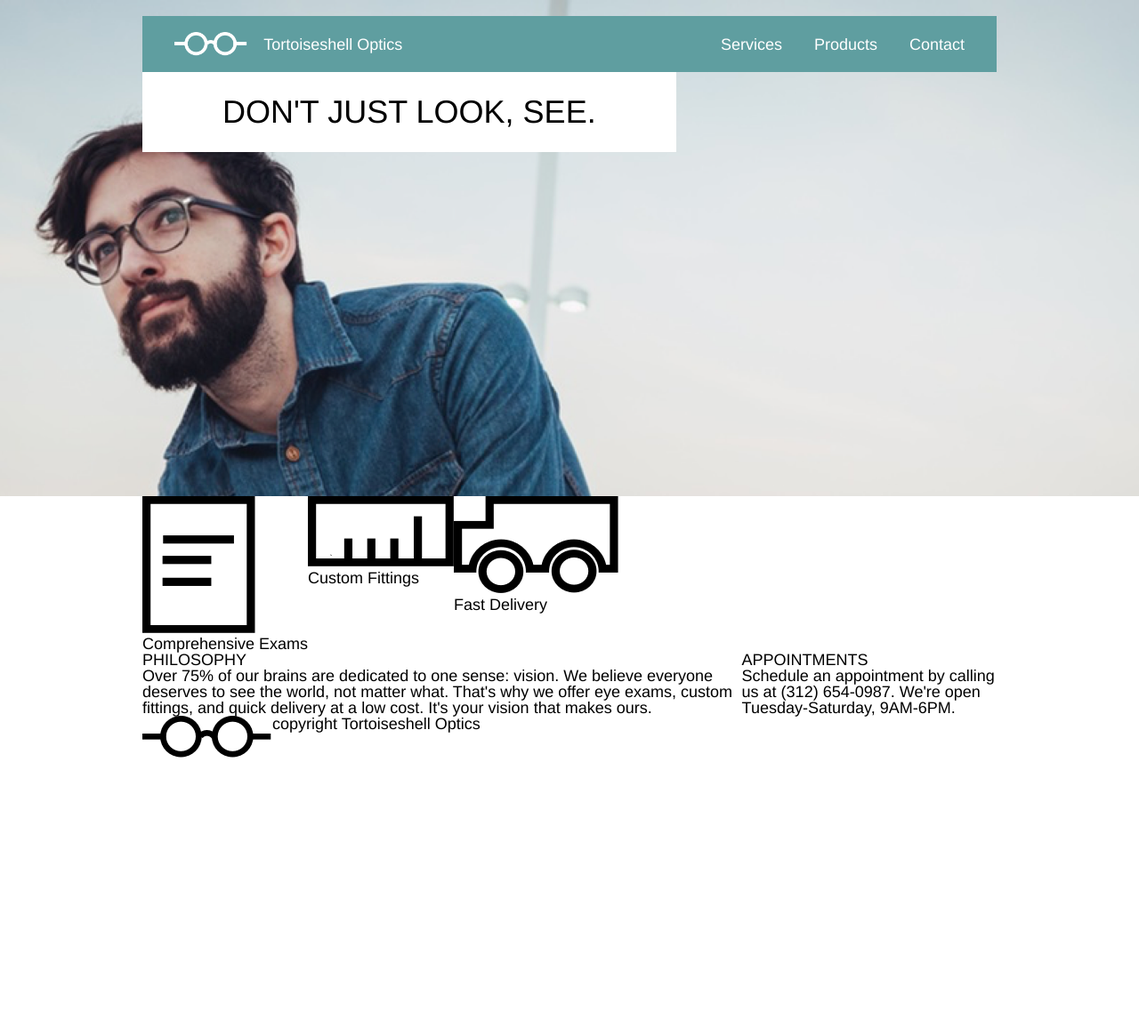
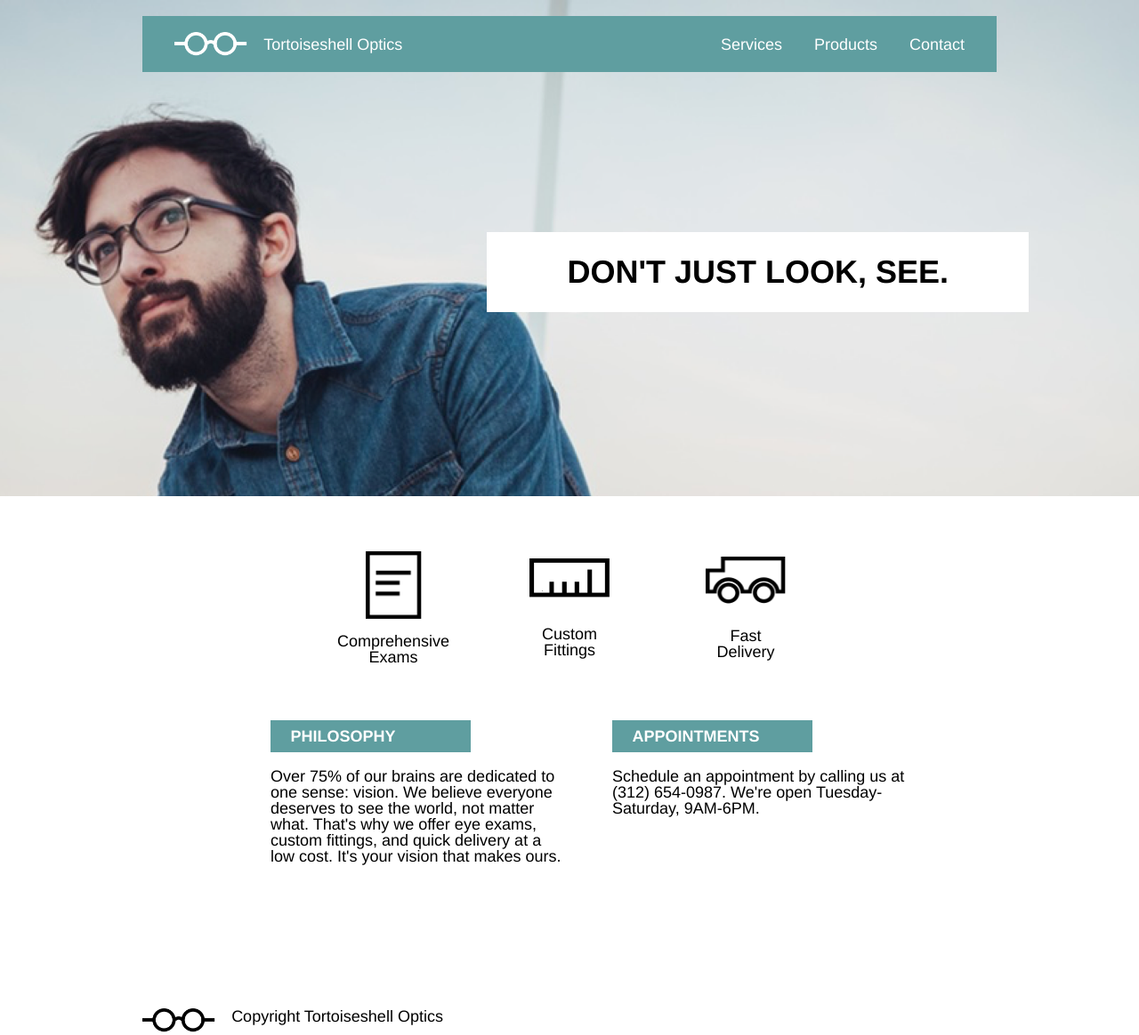
Before and after one commit to luskn/optics-project, a plain HTML site: page index.html in a window 1280 px wide. Shown: the whole page at 89% size. Before the commit the page ends 853 px from the top, so only its background shows below. Drawn offline with Linux system fonts and the light colour scheme.

Commit message:
Complite style for big size.

```diff
--- a/index.html
+++ b/index.html
@@ -22,15 +22,15 @@
 <main>
   <section class="container advantages">
     <div class="advantages-item">
-      <img src="resources/images/paper-icon.png" alt="">
+      <img id="paper" src="resources/images/paper-icon.png" alt="">
       <p>Comprehensive Exams</p>
     </div>
     <div class="advantages-item">
-      <img src="resources/images/ruler-icon.png" alt="">
+      <img id="ruler" src="resources/images/ruler-icon.png" alt="">
       <p>Custom Fittings</p>
     </div>
     <div class="advantages-item">
-      <img src="resources/images/truck-icon.png" alt="">
+      <img id="truck" src="resources/images/truck-icon.png" alt="">
       <p>Fast Delivery</p>
     </div>
   </section>
@@ -48,6 +48,6 @@
 <footer>
   <div class="container copyright">
     <img src="resources/images/logo-black.png" alt="Logo">
-    <span>copyright Tortoiseshell Optics</span>
+    <span>Copyright Tortoiseshell Optics</span>
   </div>
 </footer>
--- a/resources/css/style.css
+++ b/resources/css/style.css
@@ -49,10 +49,71 @@ h1 {
 	align-self: center;
 	background-color: white;
 	font-size: 2rem;
+	font-weight: bold;
 	padding: 1.5rem 5rem;
+	position: relative;
+	top: 10rem;
+	right: -2rem;
 }
 
 .head-line {
-	align-self: center;
-	justify-self: flex-end;
+	align-content: center;
+	justify-content: flex-end;
 }
+
+/* Main */
+
+#paper {
+	width: 3.5rem;
+}
+
+#ruler,
+#truck {
+	width: 5rem;
+}
+
+.advantages {
+	justify-content: center;
+}
+
+.advantages-item {
+	align-items: center;
+	justify-content: space-around;
+	display: flex;
+	flex-direction: column;
+	height: 8rem;
+	width: 5rem;
+	padding: 3rem;
+	text-align: center;
+}
+
+.info {
+	justify-content: center;
+}
+
+.info-item {
+	padding-bottom: 5rem;
+	padding-left: 5%;
+	width: 35%;
+}
+
+.info-item h2 {
+	background-color: cadetblue;
+	color: white;
+	font-weight: bold;
+	font-size: 1rem;
+	padding: .5rem 1.25rem;
+	margin-bottom: 1rem;
+	width: 10rem;
+}
+
+/* Footer */
+
+.copyright {
+	padding: 4rem;
+}
+
+.copyright img {
+	height: 1.5rem;
+	padding-right: 1rem;
+}
```
